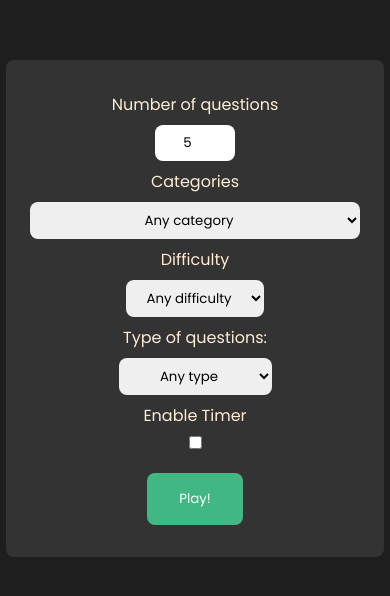
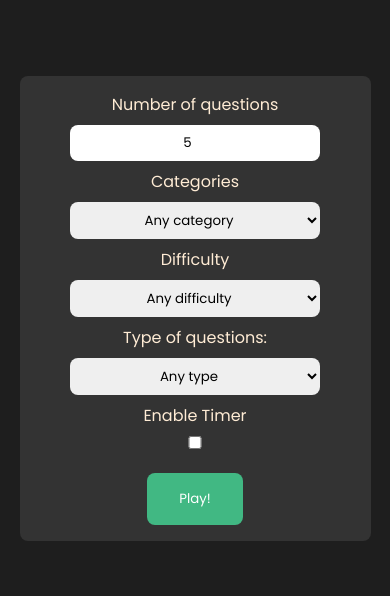
Before and after one commit to Hautzii/projetQuizz, a Vue app: page /quiz in a window 390 px wide. Shown: the part 114-710 px from the top of the page. Built offline with nearby package versions, Linux system fonts and the light colour scheme.

Commit message:
added mobile layout

```diff
--- a/src/views/QuizView.vue
+++ b/src/views/QuizView.vue
@@ -266,10 +266,12 @@ const finishGame = () => {
   flex-direction: column;
   align-items: center;
   justify-content: center;
-  height: 100vh;
+  min-height: 100vh;
   text-align: center;
   max-width: 750px;
   margin: auto;
+  padding: 20px;
+  box-sizing: border-box;
 }
 
 .game {
@@ -442,4 +444,54 @@ input[type="number"] {
   flex-direction: column;
   align-items: center;
 }
+
+@media screen and (max-width: 767px) {
+  .main-container {
+    height: auto;
+    min-height: 100dvh;
+    padding: 20px 0;
+    display: flex;
+    flex-direction: column;
+    justify-content: center;
+    align-items: center;
+    padding: 0;
+  }
+
+  form {
+    width: 90%;
+    max-width: 400px;
+    margin: 0 auto;
+    padding: 1rem;
+    display: flex;
+    flex-direction: column;
+    align-items: center;
+  }
+
+  select,
+  input[type="number"],
+  input[type="checkbox"] {
+    width: 100%;
+    max-width: 250px;
+  }
+
+  select,
+  input[type="number"],
+  input[type="checkbox"],
+  button {
+    -webkit-tap-highlight-color: transparent;
+  }
+
+  .active-game,
+  .quiz-finished {
+    width: 90%;
+    max-width: 400px;
+    margin: 0 auto;
+    padding: 1rem;
+  }
+
+  .answer-buttons button {
+    width: 100%;
+    max-width: 250px;
+  }
+}
 </style>
```
